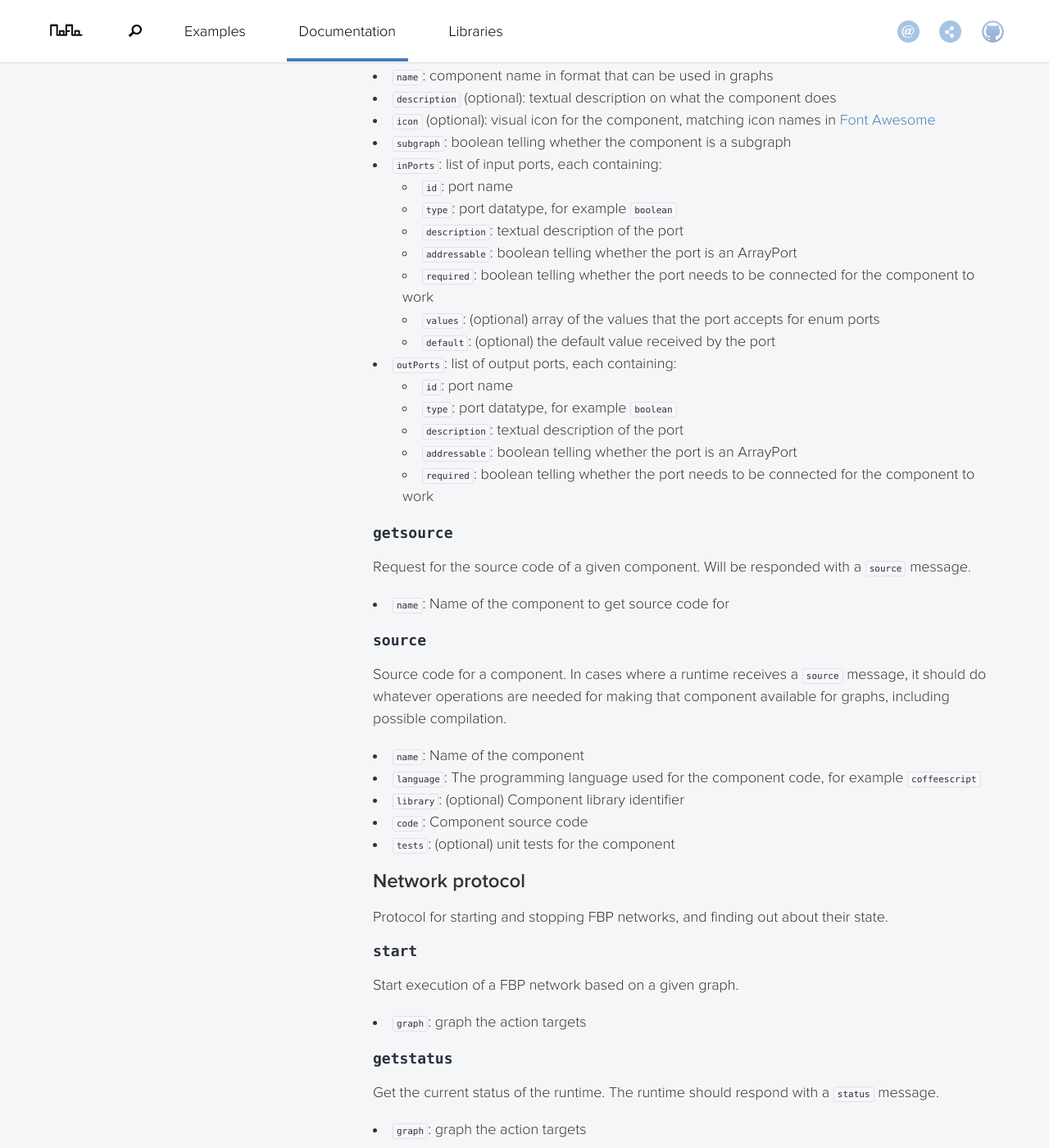
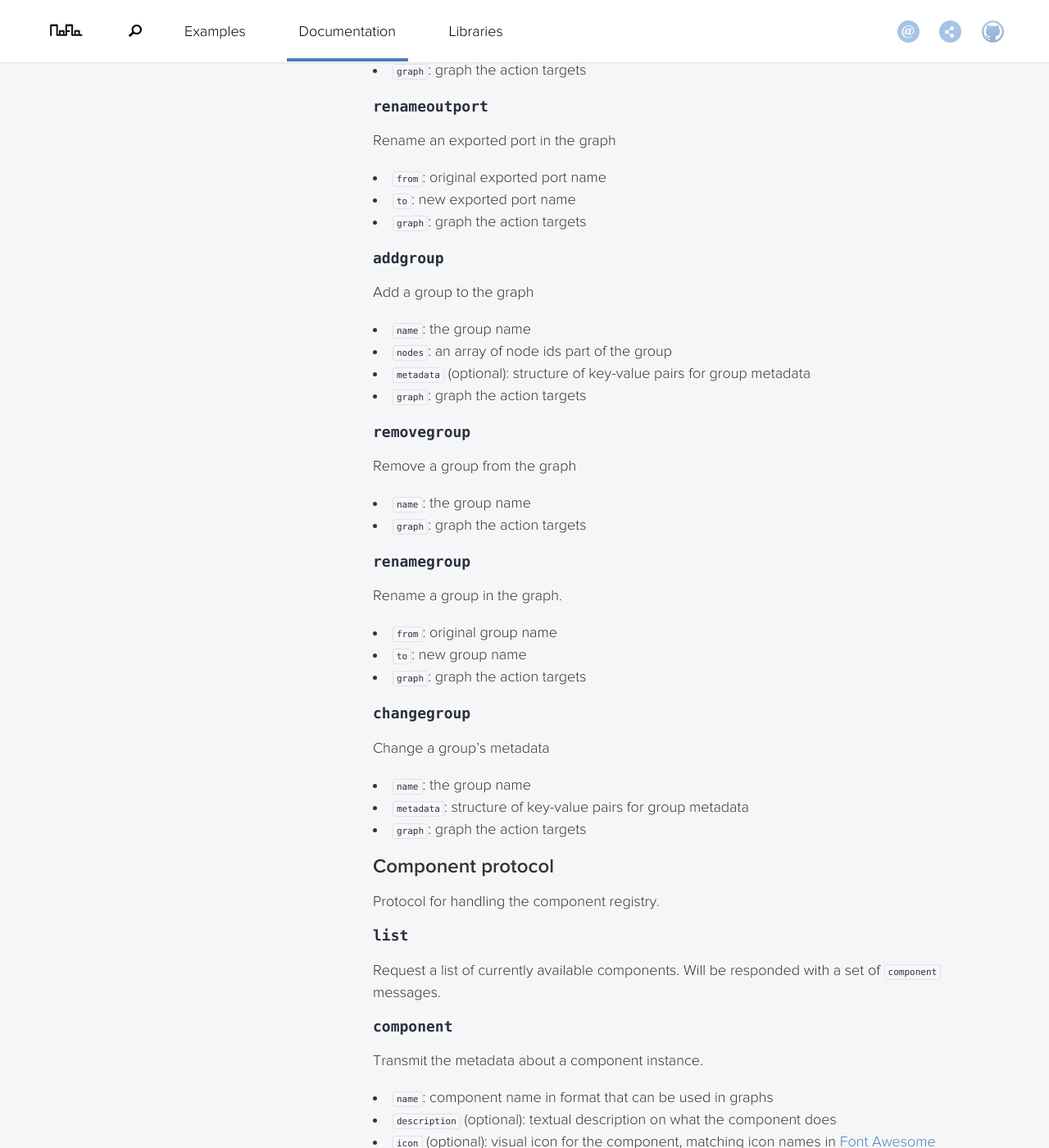
Before and after one commit to noflo/noflo.github.io, a Jekyll site: the page built from documentation/_posts/2013-07-09-protocol.md, in a window 1280 px wide and 1400 px high, scrolled down 6997 px. Shown: the whole window at 82% size. Built offline with Jekyll 4.4.1, drawn with Linux system fonts in a browser that asks for light colours; nearby versions of some CDN libraries; Markdown is read by kramdown in place of the engine named in the settings; some of the changed text lies outside the part shown.

Commit message:
update protocol documentation after latest additions

```diff
--- a/documentation/_posts/2013-07-09-protocol.md
+++ b/documentation/_posts/2013-07-09-protocol.md
@@ -137,6 +137,14 @@ Change the ID of a node in the graph
 * `to`: new identifier for the node
 * `graph`: graph the action targets
 
+### `changenode`
+
+Change the metadata associated to a node in the graph
+
+* `id`: identifier for the node
+* `metadata`: structure of key-value pairs for node metadata
+* `graph`: graph the action targets
+
 ### `addedge`
 
 Add an edge to the graph
@@ -162,6 +170,19 @@ Remove an edge from the graph
 * `tgt`: target node for the edge
   - `node`: node identifier
   - `port`: port name
+* `graph`: graph the action targets
+
+### `changeedge`
+
+Change an edge's metadata
+
+* `src`: source node for the edge
+  - `node`: node identifier
+  - `port`: port name
+* `tgt`: target node for the edge
+  - `node`: node identifier
+  - `port`: port name
+* `metadata`: struct of key-value pairs for edge metadata
 * `graph`: graph the action targets
 
 ### `addinitial`
@@ -235,6 +256,38 @@ Rename an exported port in the graph
 
 * `from`: original exported port name
 * `to`: new exported port name
+* `graph`: graph the action targets
+
+### `addgroup`
+
+Add a group to the graph
+
+* `name`: the group name
+* `nodes`: an array of node ids part of the group
+* `metadata` (optional): structure of key-value pairs for group metadata
+* `graph`: graph the action targets
+
+### `removegroup`
+
+Remove a group from the graph
+
+* `name`: the group name
+* `graph`: graph the action targets
+
+### `renamegroup`
+
+Rename a group in the graph.
+
+* `from`: original group name
+* `to`: new group name
+* `graph`: graph the action targets
+
+### `changegroup`
+
+Change a group's metadata
+
+* `name`: the group name
+* `metadata`: structure of key-value pairs for group metadata
 * `graph`: graph the action targets
 
 <a id="component"></a>
```
